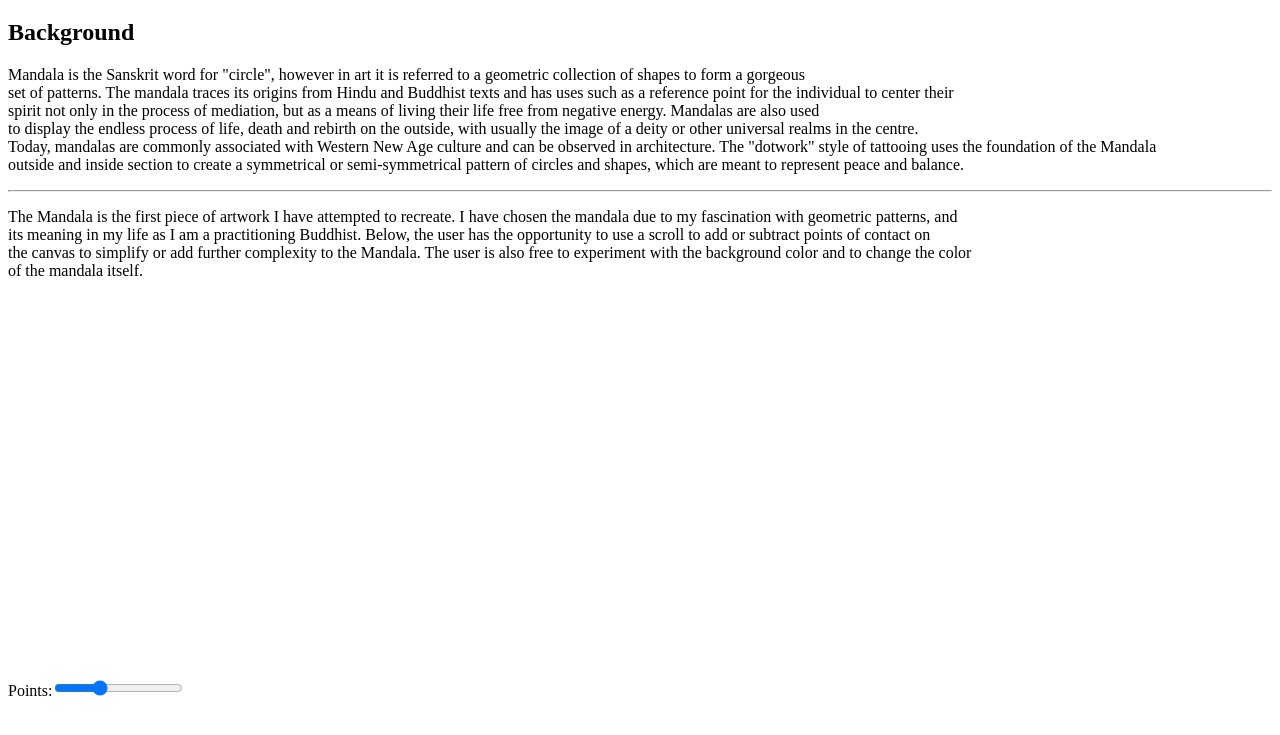
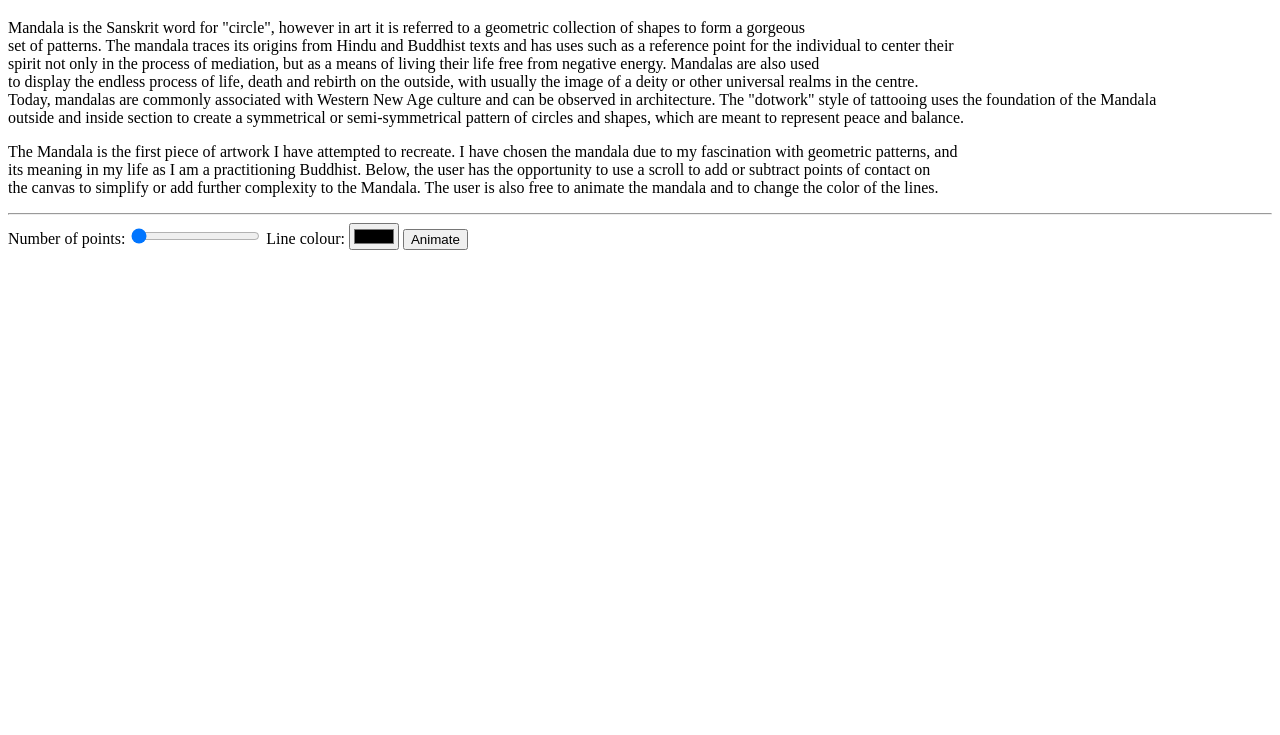
Before and after one commit to mattsmartey13/an-algorithmic-art-website, a website: page frontend/static/html/artwork/mandala.html in a window 1280 px wide. Shown: the part 61-796 px from the top of the page. Drawn offline with Linux system fonts and the light colour scheme.

Commit message:
AAWVJ-1 mandala finalised with points 20-40, html template written, js file cleaned up and refactored, ready to document code for Thursday

```diff
--- a/frontend/static/html/artwork/mandala.html
+++ b/frontend/static/html/artwork/mandala.html
@@ -2,7 +2,6 @@
 <html lang="en">
 <body>
 <h1>Mandala</h1>
-<h2>Background</h2>
 <p>
     Mandala is the Sanskrit word for "circle", however in art it is referred to a geometric collection of shapes to form a gorgeous
     <br>
@@ -16,19 +15,28 @@
     <br>
     outside and inside section to create a symmetrical or semi-symmetrical pattern of circles and shapes, which are meant to represent peace and balance.
 </p>
-<hr>
 <p>
     The Mandala is the first piece of artwork I have attempted to recreate. I have chosen the mandala due to my fascination with geometric patterns, and
     <br>
     its meaning in my life as I am a practitioning Buddhist. Below, the user has the opportunity to use a scroll to add or subtract points of contact on
     <br>
-    the canvas to simplify or add further complexity to the Mandala. The user is also free to experiment with the background color and to change the color
-    <br>
-    of the mandala itself.
+    the canvas to simplify or add further complexity to the Mandala. The user is also free to animate the mandala and to change the color  of the lines.
     <br>
 </p>
-  <label for='points'>Points:</label><input type='range' min='10' max='40' id='points' value='20'/>
-  <canvas id='canvas' width='400' height='400'></canvas>
+<hr>
+<label for='mandalaPoints'>Number of points: </label>
+<input type='range' min='20' max='40' id='mandalaPoints'
+       value='20'
+       onchange="drawMandala(mandalaPoints.value, mandalaLineColor.value)"
+/>
+<label for='mandalaLineColor'>Line colour: </label>
+<input type='color' id='mandalaLineColor'
+       oninput="drawMandala(mandalaPoints.value, mandalaLineColor.value)"
+/>
+<button name="playMandala" id="playMandala"
+        onclick="animateMandala()">Animate</button>
+<br>
+<canvas id='mandalaCanvas' width='400' height='400'></canvas>
 <script src="../../js/artwork/mandala.js"></script>
 </body>
 </html>
--- a/frontend/static/js/artwork/mandala.js
+++ b/frontend/static/js/artwork/mandala.js
@@ -1,3 +1,76 @@
-function draw(points, colorBack, colorMand) {
+let forward;
 
+const sleep = (milliseconds) => {
+    return new Promise(resolve => setTimeout(resolve, milliseconds))
 }
+
+async function preAnimationDelay() {
+    await sleep(500);
+}
+
+function drawMandala(point_count, lineColor) {
+    const canvas = document.getElementById('mandalaCanvas')
+    const context = canvas.getContext('2d');
+    const radius = canvas.width / 2;
+    const points = [];
+
+    for (let i = 0; i <= point_count; i++) {
+        const angle = i * 2 * Math.PI / point_count - Math.PI / 2;
+        points.push(
+            {
+                'x': radius + radius * Math.cos(angle),
+                'y': radius + radius * Math.sin(angle)
+            }
+        );
+
+        context.clearRect(0, 0, canvas.width, canvas.height);
+        context.beginPath();
+        context.lineWidth = 1;
+
+        for (let i = 0; i < points.length; i++) {
+            for (let j = 0; j < points.length; j++) {
+                context.moveTo(points[i].x, points[i].y);
+                context.lineTo(points[j].x, points[j].y);
+            }
+        }
+        context.strokeStyle = lineColor;
+        context.closePath();
+        context.stroke();
+    }
+}
+
+function animateMandala() {
+    let point_count = document.getElementById('mandalaPoints');
+    let lineColor = document.getElementById('mandalaLineColor');
+    let playBtn = document.getElementById('playMandala');
+
+    playBtn.setAttribute('disabled', 'disabled');
+    point_count.setAttribute('disabled', 'disabled');
+    lineColor.setAttribute('disabled', 'disabled');
+
+    forward = point_count.value < 40;
+
+    if (forward) {
+        preAnimationDelay().then(async () => {
+            for (let i = point_count.value; i <= 40; i++) {
+                await sleep(200);
+                drawMandala(i, lineColor.value);
+                point_count.value = i;
+            }
+            playBtn.removeAttribute('disabled');
+            point_count.removeAttribute('disabled')
+            lineColor.removeAttribute('disabled');
+        });
+    } else {
+        preAnimationDelay().then(async () => {
+            for (let i = point_count.value; i >= 20; i--) {
+                await sleep(200);
+                drawMandala(i, lineColor.value);
+                point_count.value = i;
+            }
+            playBtn.removeAttribute('disabled');
+            point_count.removeAttribute('disabled');
+            lineColor.removeAttribute('disabled');
+        })
+    }
+}
```
Also changed, not shown: frontend/static/html/artwork/lindenmayer.html (+8 -4 lines), frontend/static/html/index.html (+1 -0 lines), frontend/static/js/artwork/lindenmayer.js (+11 -0 lines).
